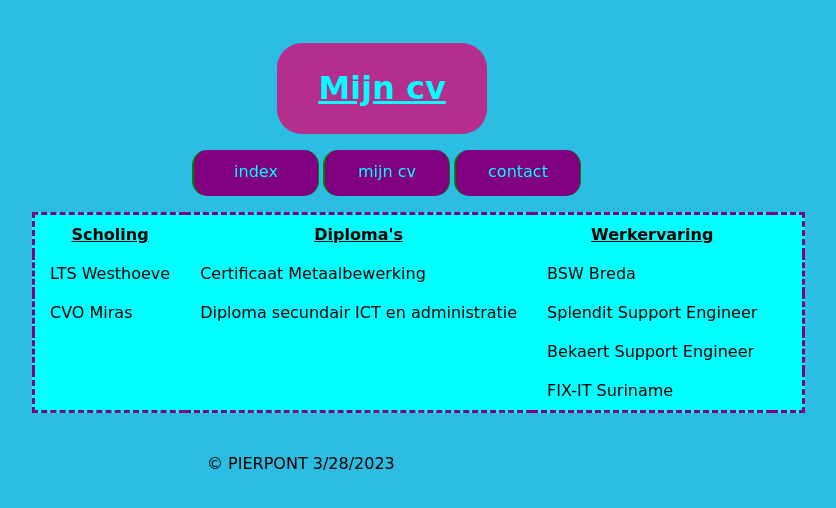
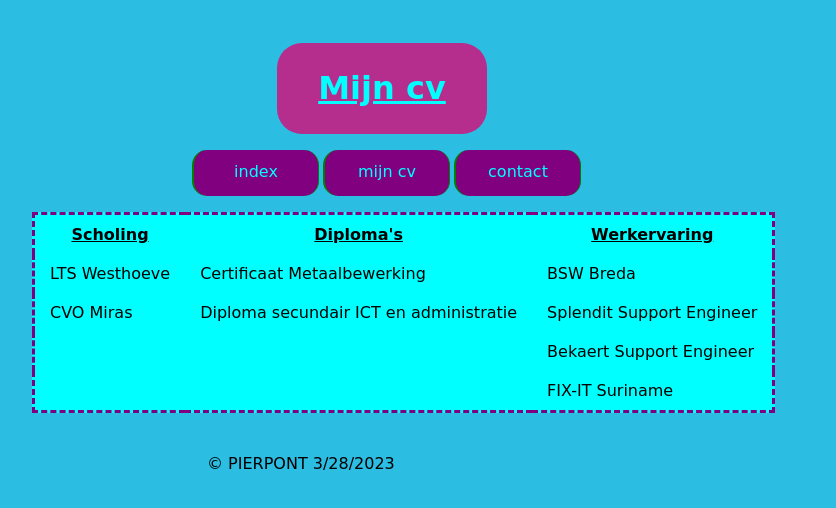
Before and after one commit to PRPierpont1980/Les15, a plain HTML site: page mijncv.html in a window 1280 px wide. Shown: the whole page, without its empty margins (361-1197 px from the left). Drawn offline with Linux system fonts and the light colour scheme.

Commit message:
Update mijncv.html

```diff
--- a/mijncv.html
+++ b/mijncv.html
@@ -25,7 +25,7 @@
         <tr>
         <td>CVO Miras</td>
         <td>Diploma secundair ICT en administratie</td>
-        <td>Splendit Support Engineer<td>
+        <td>Splendit Support Engineer</td>
         </tr>
         <tr>
             <td></td>
```
